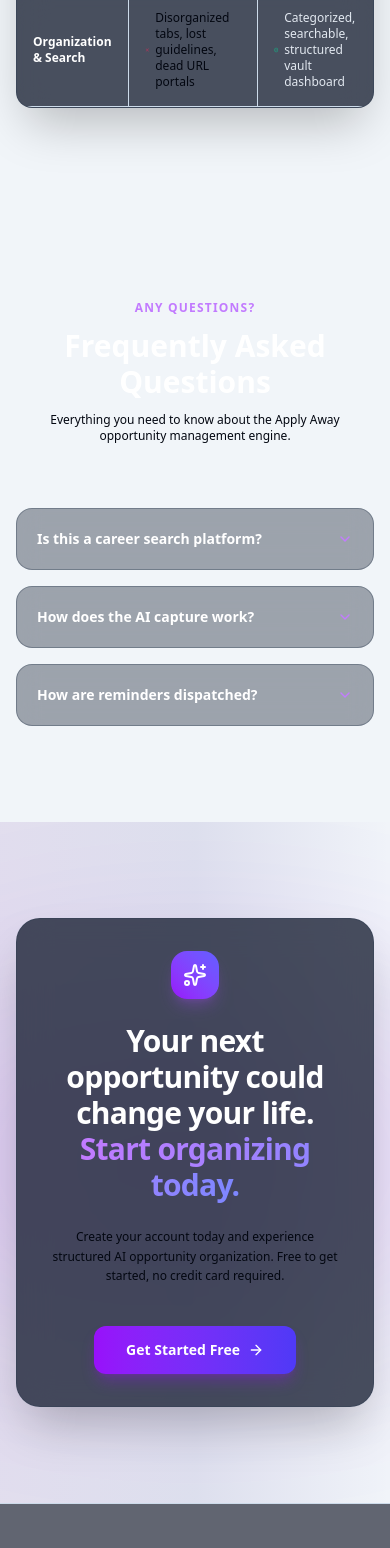
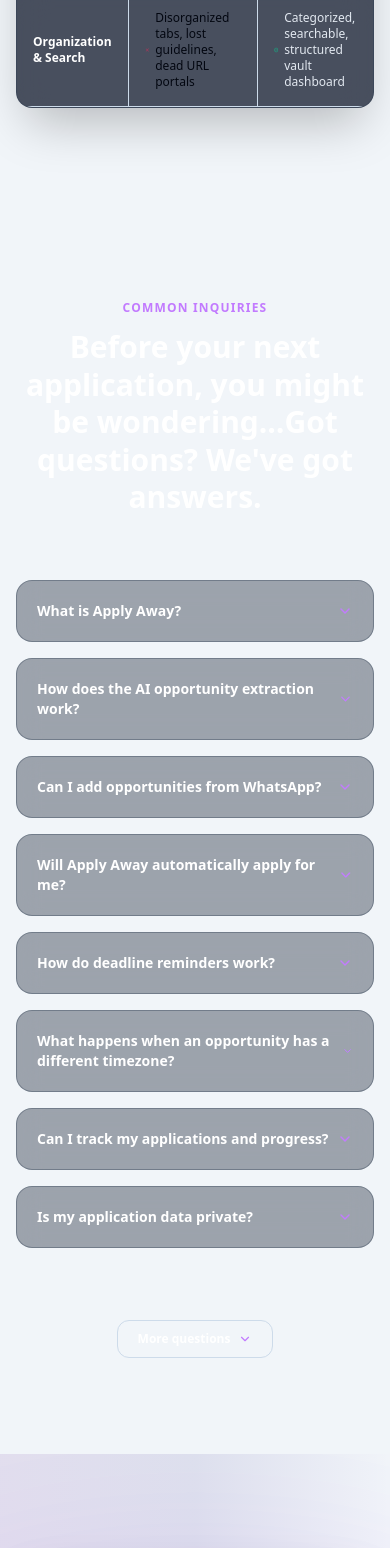
Before and after one commit to Starr365/Apply-Away, a Next.js app: page / in a window 390 px wide. Shown: the part 6348-7896 px from the top of the page. Built offline with nearby package versions, Linux system fonts and the light colour scheme.

Commit message:
feat: implement product-aligned 8 primary and 4 secondary expandable FAQ sections and custom brand header

```diff
--- a/src/components/modules/landing/landing-faq.tsx
+++ b/src/components/modules/landing/landing-faq.tsx
@@ -1,61 +1,109 @@
 "use client";
 
 import React, { useState } from "react";
-import { ChevronDown } from "lucide-react";
+import { ChevronDown, Plus, Minus } from "lucide-react";
 
-const FAQS = [
+// Primary FAQ List (8 Questions)
+const PRIMARY_FAQS = [
   {
-    q: "Is this a career search platform?",
-    a: "No. Apply Away is a private, personal opportunity vault. You collect and track the fellowships, jobs, or grants you care about. We provide the AI organization, calendar layout, and reminder automation.",
+    q: "What is Apply Away?",
+    a: "Apply Away is your personal opportunity management workspace. It helps you save scholarships, fellowships, internships, grants, jobs, conferences, research programs, and other opportunities in one place. Instead of keeping application links across WhatsApp, bookmarks, notes, screenshots, and random documents, Apply Away helps you organize everything, track deadlines, and stay on top of your applications.",
   },
   {
-    q: "How does the AI capture work?",
-    a: "Simply paste a webpage link or block of raw copy text. Our system parses the opportunity sponsor, name, guidelines, URLs, and exact deadline time to build your vault profile dynamically.",
+    q: "How does the AI opportunity extraction work?",
+    a: "Simply paste an opportunity URL or the text you've copied from an opportunity announcement. Apply Away's AI analyzes the information and extracts the important details, such as opportunity name, organization, type, deadline, eligibility, requirements, benefits, location, funding info, and important notes. The AI does the organizing—you stay in control.",
   },
   {
-    q: "How are reminders dispatched?",
-    a: "We execute a centralized cron service. Based on your account's selected local timezone, the service schedules emails to notify you at fixed windows (e.g., 7 days or 24 hours before submission).",
+    q: "Can I add opportunities from WhatsApp?",
+    a: "Yes. If you receive an opportunity announcement through WhatsApp, Telegram, email, or anywhere else, simply copy the relevant text and paste it into Apply Away. You can also paste the original opportunity link when one is available. The goal is to make capturing an opportunity take seconds instead of minutes.",
+  },
+  {
+    q: "Will Apply Away automatically apply for me?",
+    a: "No—and intentionally so. Apply Away helps you discover, organize, prepare for, and track opportunities. It does not submit applications on your behalf. You remain in control of your applications and can review every extracted detail before deciding whether to apply.",
+  },
+  {
+    q: "How do deadline reminders work?",
+    a: "Apply Away keeps track of your opportunity deadlines and sends reminders before they expire (e.g. 3 days before, 2 days before, 1 day before, 24 hours before, and 12 hours before). The system converts UTC deadlines into your local timezone (like West Africa Time) so you know exactly when your application is due.",
+  },
+  {
+    q: "What happens when an opportunity has a different timezone?",
+    a: "Apply Away handles the conversion for you automatically. The original deadline and timezone are preserved, while the deadline is displayed in your preferred local timezone. This prevents one of the worst application mistakes: thinking you still have time when the opportunity has already closed.",
+  },
+  {
+    q: "Can I track my applications and progress?",
+    a: "Yes. Each opportunity can have a status that reflects where you are in the application process, such as Not Started → Preparing → Drafting → Reviewing → Submitted → Interview → Accepted / Rejected. You can also add personal notes and view the audit history log for each opportunity.",
+  },
+  {
+    q: "Is my application data private?",
+    a: "Your opportunities and application data are associated strictly with your account. Other users cannot access your opportunities, notes, activity logs, reflections, or application information. Apply Away is designed with user-level data isolation from the beginning so that each user's data remains separate.",
+  },
+];
+
+// Secondary FAQ List (4 Questions)
+const SECONDARY_FAQS = [
+  {
+    q: "Can I see all my deadlines on a calendar?",
+    a: "Yes. The Calendar View gives you a visual overview of your upcoming opportunity deadlines. You can quickly identify busy periods, open an opportunity directly from the calendar, and plan your applications before deadlines become urgent.",
+  },
+  {
+    q: "What is the Reflection Dashboard?",
+    a: "The Reflection Dashboard helps you look back at your application journey. You can visually see opportunities saved, applications submitted, wins, rejections, opportunity categories, and monthly activity trends, as well as write a monthly reflection about what worked and what you can do better.",
+  },
+  {
+    q: "Can I edit information extracted by the AI?",
+    a: "Absolutely. AI extraction is designed to save you time—not make decisions for you. You can review, correct, add, or remove any information before or after saving an opportunity.",
+  },
+  {
+    q: "Is Apply Away free?",
+    a: "For the MVP, Apply Away is being developed as a personal application. Future pricing will be announced when the platform is opened to more users.",
   },
 ];
 
 export function LandingFAQ() {
-  const [openFaq, setOpenFaq] = useState<number | null>(null);
+  const [openPrimary, setOpenPrimary] = useState<number | null>(null);
+  const [openSecondary, setOpenSecondary] = useState<number | null>(null);
+  const [showMore, setShowMore] = useState(false);
 
   return (
     <section id="faq" className="py-24 px-4 sm:px-6">
       <div className="max-w-3xl mx-auto space-y-16">
+
+        {/* Header Block */}
         <div className="text-center space-y-3 max-w-xl mx-auto">
-          <div className="text-xs font-bold text-purple-400 uppercase tracking-widest">Any Questions?</div>
-          <h2 className="text-3xl font-bold font-outfit text-white">Frequently Asked Questions</h2>
-          <p className="text-xs sm:text-sm text-muted-foreground">
-            Everything you need to know about the Apply Away opportunity management engine.
+          <div className="text-xs font-bold text-purple-400 uppercase tracking-widest select-none">
+            Common Inquiries
+          </div>
+          <h2 className="text-3xl font-bold font-outfit text-white leading-tight">
+            Before your next application, you might be wondering…Got questions? We&apos;ve got answers.
+          </h2>
+          <p className="text-xs sm:text-sm text-muted-foreground select-none">
+
           </p>
         </div>
 
+        {/* Primary FAQs */}
         <div className="space-y-4">
-          {FAQS.map((faq, idx) => {
-            const isOpen = openFaq === idx;
+          {PRIMARY_FAQS.map((faq, idx) => {
+            const isOpen = openPrimary === idx;
             return (
               <div
-                key={idx}
+                key={`primary-${idx}`}
                 className="glass-card rounded-2xl overflow-hidden border border-border/80 transition-all duration-300"
               >
                 <button
-                  onClick={() => setOpenFaq(isOpen ? null : idx)}
+                  onClick={() => setOpenPrimary(isOpen ? null : idx)}
                   type="button"
                   className="w-full p-5 flex items-center justify-between text-left font-bold font-outfit text-sm text-white hover:bg-slate-900/40 transition-colors cursor-pointer"
                 >
                   <span>{faq.q}</span>
                   <ChevronDown
-                    className={`w-4 h-4 text-purple-400 transition-transform duration-300 ${
-                      isOpen ? "rotate-180" : ""
-                    }`}
+                    className={`w-4 h-4 text-purple-400 transition-transform duration-300 ${isOpen ? "rotate-180" : ""
+                      }`}
                   />
                 </button>
                 <div
-                  className={`transition-all duration-300 ease-in-out overflow-hidden ${
-                    isOpen ? "max-h-48 border-t border-border/50" : "max-h-0"
-                  }`}
+                  className={`transition-all duration-300 ease-in-out overflow-hidden ${isOpen ? "max-h-60 border-t border-border/50" : "max-h-0"
+                    }`}
                 >
                   <p className="p-5 text-xs text-muted-foreground leading-relaxed text-left">
                     {faq.a}
@@ -65,6 +113,57 @@
             );
           })}
         </div>
+
+        {/* Show More Trigger Button */}
+        <div className="text-center pt-2">
+          <button
+            onClick={() => setShowMore((prev) => !prev)}
+            type="button"
+            className="inline-flex items-center space-x-2 px-5 py-2.5 rounded-xl border border-border hover:border-purple-500/30 bg-card/40 hover:bg-card text-xs font-bold text-white transition-all cursor-pointer"
+          >
+            <span>{showMore ? "Show fewer questions" : "More questions"}</span>
+            <ChevronDown
+              className={`w-3.5 h-3.5 text-purple-400 transition-transform duration-300 ${showMore ? "rotate-180" : ""
+                }`}
+            />
+          </button>
+        </div>
+
+        {/* Secondary FAQs (Hidden by default) */}
+        {showMore && (
+          <div className="space-y-4 animate-in fade-in slide-in-from-top-4 duration-300">
+            {SECONDARY_FAQS.map((faq, idx) => {
+              const isOpen = openSecondary === idx;
+              return (
+                <div
+                  key={`secondary-${idx}`}
+                  className="glass-card rounded-2xl overflow-hidden border border-border/80 transition-all duration-300"
+                >
+                  <button
+                    onClick={() => setOpenSecondary(isOpen ? null : idx)}
+                    type="button"
+                    className="w-full p-5 flex items-center justify-between text-left font-bold font-outfit text-sm text-white hover:bg-slate-900/40 transition-colors cursor-pointer"
+                  >
+                    <span>{faq.q}</span>
+                    <ChevronDown
+                      className={`w-4 h-4 text-purple-400 transition-transform duration-300 ${isOpen ? "rotate-180" : ""
+                        }`}
+                    />
+                  </button>
+                  <div
+                    className={`transition-all duration-300 ease-in-out overflow-hidden ${isOpen ? "max-h-60 border-t border-border/50" : "max-h-0"
+                      }`}
+                  >
+                    <p className="p-5 text-xs text-muted-foreground leading-relaxed text-left">
+                      {faq.a}
+                    </p>
+                  </div>
+                </div>
+              );
+            })}
+          </div>
+        )}
+
       </div>
     </section>
   );
```
Also changed, not shown: 1 other file (tests, documents, lock files or other folders).
